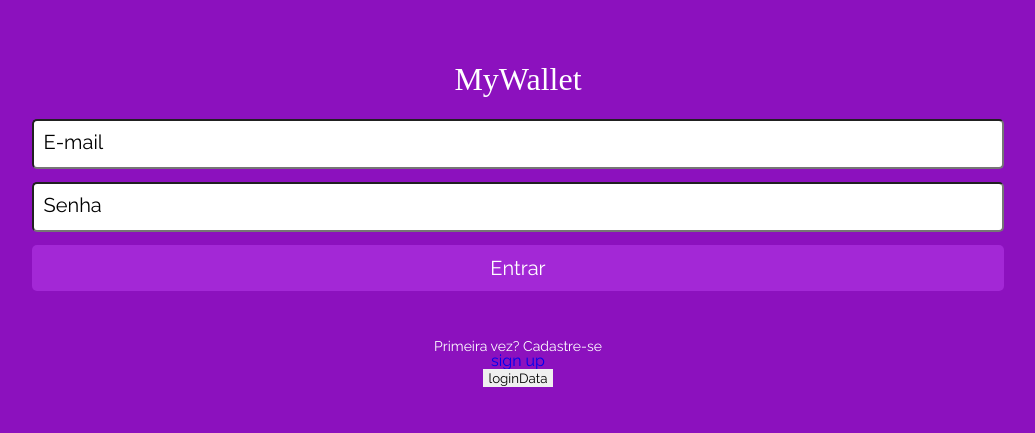
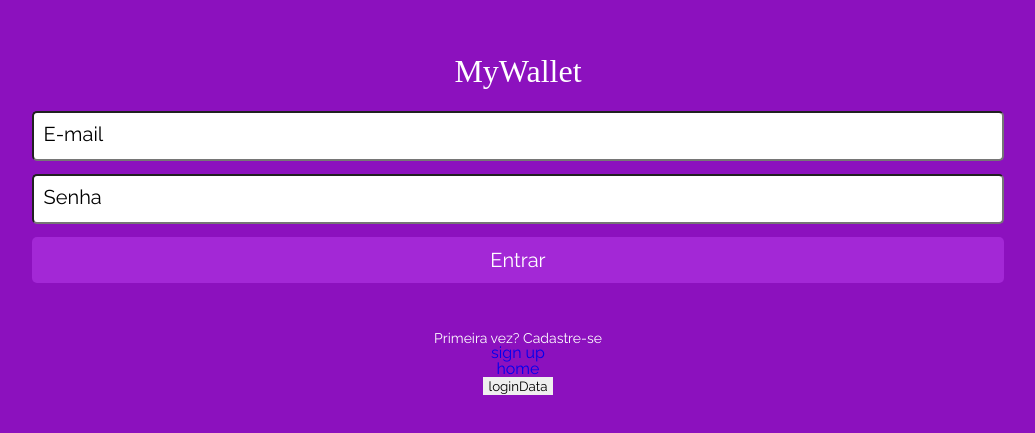
Before and after one commit to Jean-Carlo89/MyWallet-Front, a React (Create React App) app: page / in a window 1280 px wide. Shown: the part 175-608 px from the top of the page, without its empty margins (122-1157 px from the left). Built offline with nearby package versions, Linux system fonts and the light colour scheme; a web font is replaced by a local one.

Commit message:
inicio home

```diff
--- a/src/components/App.js
+++ b/src/components/App.js
@@ -5,6 +5,7 @@ import GlobalStyle from '../GlobalStyles.js'
 /*---Import de rotas--*/
 import Login from './Login.js'
 import SignUp from './Sign-up'
+import Home from './Home.js'
 
 
 export default function App(){
@@ -19,6 +20,10 @@ export default function App(){
         <Route path = "/sign-up" exact>
           <SignUp/>
         </Route>
+
+        <Route path = "/home" exact>
+          <Home/>
+        </Route>
       </Switch>
 
   </Router>
--- /dev/null
+++ b/src/components/Home.js
@@ -0,0 +1,11 @@
+import {Link} from 'react-router-dom'
+export default function Home(){
+    return(
+       <>
+        <h1>katon</h1>
+
+        <Link to="/sign-up">sign up</Link>
+        <Link to="/home">home</Link>
+    </>
+    )
+}
--- a/src/components/Login.js
+++ b/src/components/Login.js
@@ -36,6 +36,7 @@ export default function Login(){
             </DataInfo>
 
             <Link to="/sign-up">sign up</Link>
+            <Link to="/home">home</Link>
             <button onClick={()=>console.log(loginData)}>loginData</button>
         </Container>
 
--- a/src/components/Sign-up.js
+++ b/src/components/Sign-up.js
@@ -52,6 +52,7 @@ export default function SignUp(){
             </DataInfo>
 
             <Link to="/">login</Link>
+            <Link to="/home">home</Link>
             <button onClick={()=>console.log(signUpData)}>loginData</button>
         </Container>
     )
```
